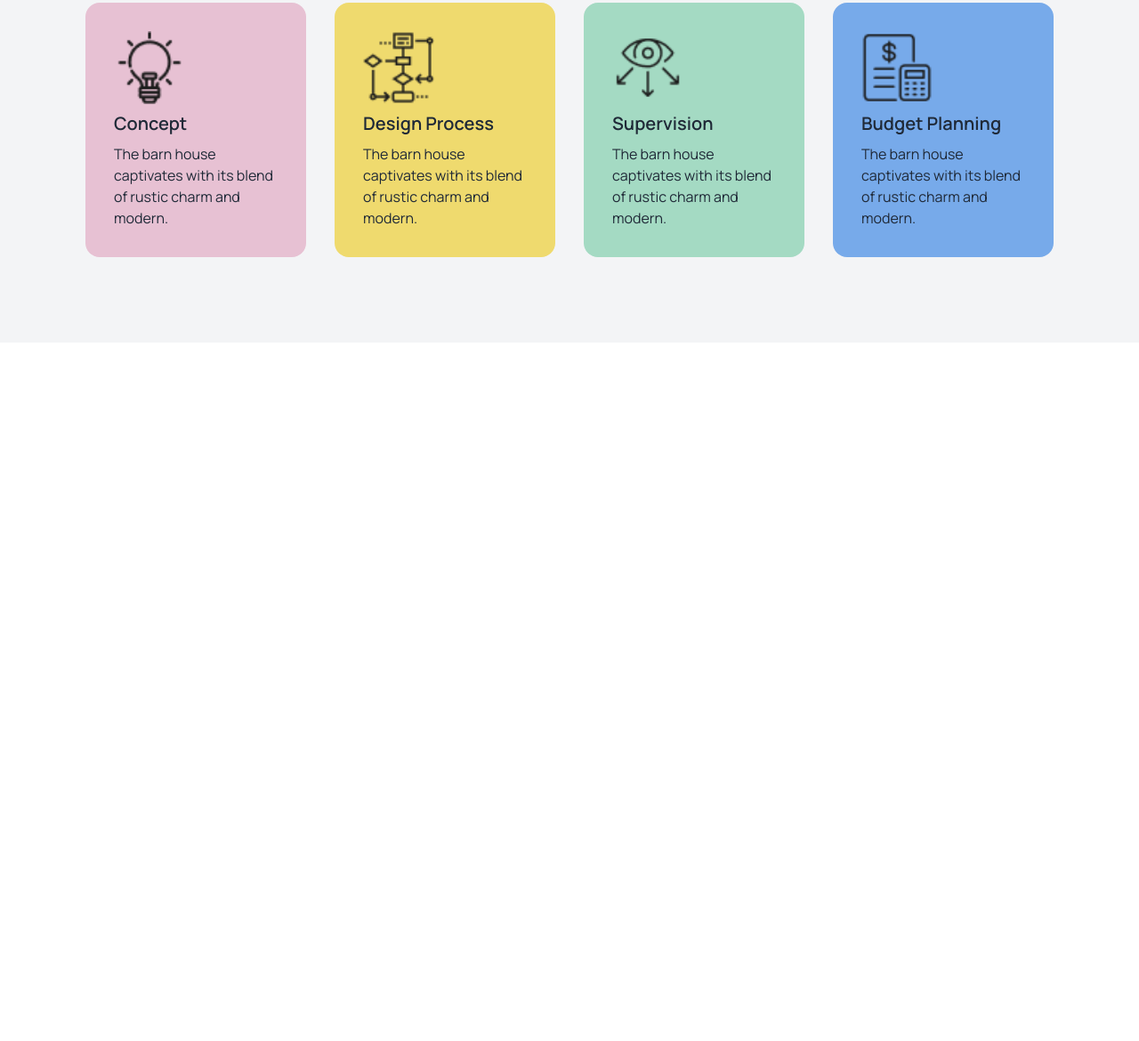
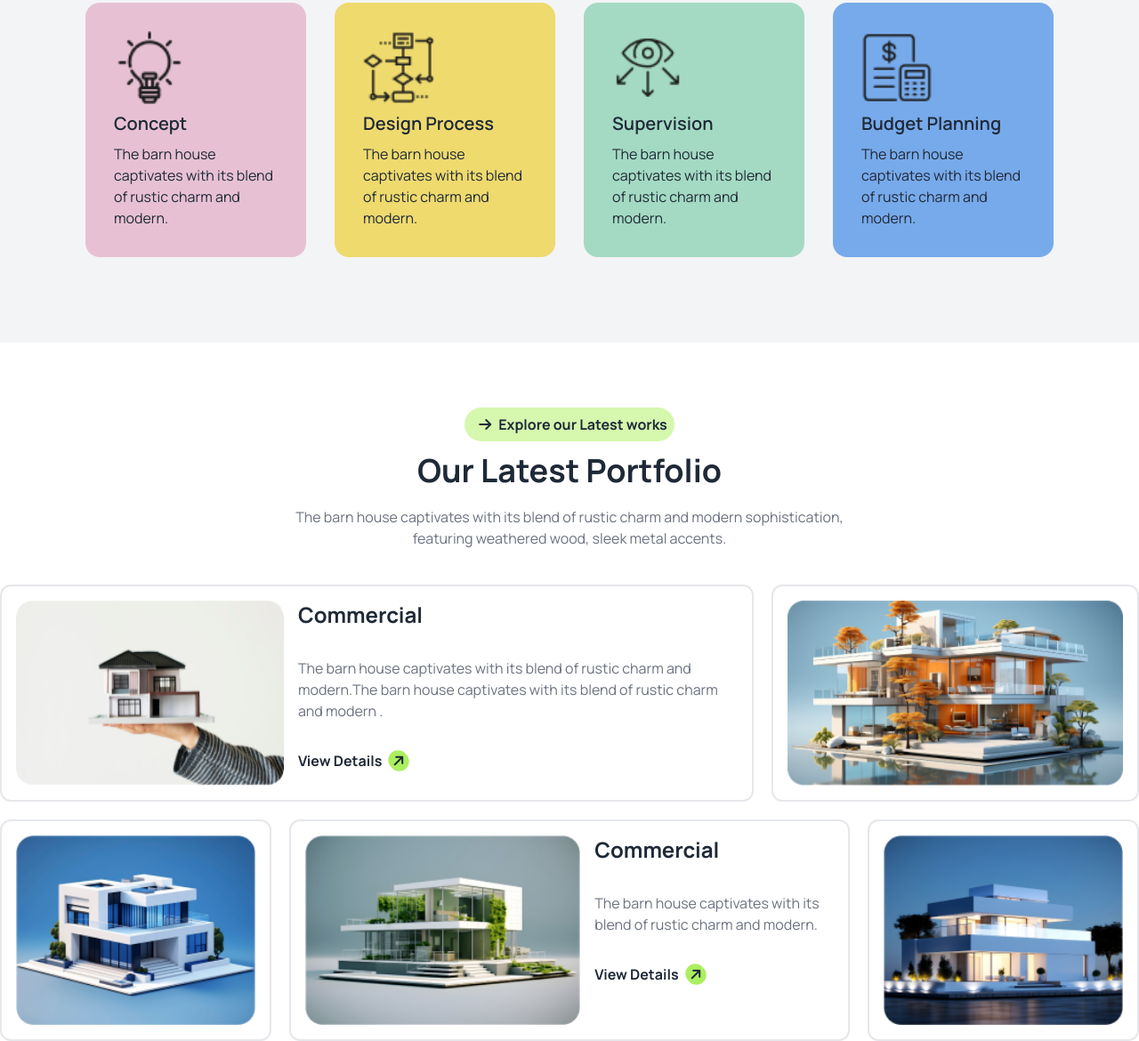
Before and after one commit to Abubokkor98/third-assignment, a plain HTML site: page index.html in a window 1280 px wide. Shown: the part 1811-2981 px from the top of the page at 89% size. Before the commit the page ends 2196 px from the top, so only its background shows below. Drawn offline with nearby package versions, Linux system fonts and the light colour scheme.

Commit message:
latest work section added

```diff
--- a/index.html
+++ b/index.html
@@ -174,6 +174,46 @@
               </div>
        </section>
        <!--Work Process section end -->
+
+                <!--Latest work section -->
+                <section class="mt-20">
+                  <div class="space-y-5">
+                   <div class="text-center">
+                       <a class="font-bold bg-view-btn p-2 rounded-full"><i class="fa-solid fa-arrow-right py-1 px-2"></i>Explore our Latest works</a>
+                   </div>
+                   <h1 class="text-center text-4xl font-bold">Our Latest Portfolio</h1>
+                   <p class="text-center text-gray-500">The barn house captivates with its blend of rustic charm and modern sophistication,<br> featuring weathered wood, sleek metal accents.</p>
+                  </div>
+                  <div class="mt-10">
+                       <div class="grid lg:grid-cols-3 grid-cols-1 gap-5 mx-auto">
+                           <div class="flex flex-col lg:flex-row gap-4 border-2 p-4 rounded-xl lg:col-span-2">
+                               <img src="assets/img1.png" alt="">
+                               <div class="space-y-8">
+                                   <h2 class="text-2xl font-bold">Commercial</h2>
+                                   <p class="text-gray-500">The barn house captivates with its blend of rustic charm and modern.The barn house captivates with its blend of rustic charm and modern .</p>
+                                   <button class="font-bold">View Details<i class="fa-solid fa-arrow-right -rotate-45 bg-arrow p-1 rounded-full ml-2"></i>
+                                   </button>
+                               </div>
+                           </div>
+                           <img class="border-2 p-4 rounded-xl w-[100%]" src="assets/img2.png" alt="">
+                       </div>
+                       <div class="grid flex flex-col-reverse lg:grid-cols-4 grid-cols-1-reverse gap-5 mt-5">
+                           <img class="border-2 p-4 rounded-xl w-[100%]" src="assets/img3.png" alt="">
+                           <div class="flex flex-col lg:flex-row gap-4 border-2 p-4 rounded-xl lg:col-span-2">
+                               <img src="assets/img4.png" alt="">
+                               <div class="space-y-8">
+                                   <h2 class="text-2xl font-bold">Commercial</h2>
+                                   <p class="text-gray-500">The barn house captivates with its<br> blend of rustic charm and modern.</p>
+                                   <button class="font-bold">View Details<i class="fa-solid fa-arrow-right -rotate-45 bg-arrow p-1 rounded-full ml-2"></i>
+                                   </button>
+                               </div>
+                           </div>
+                           <img class="border-2 p-4 rounded-xl w-[100%]" src="assets/img5.png" alt="">
+                           <img class="lg:hidden border-2 p-4 rounded-xl w-[100%]" src="assets/img3.png" alt="">
+                       </div>
+                  </div>
+             </section>
+          <!--Latest work section end -->
     </main>
     <footer></footer>
 
```
